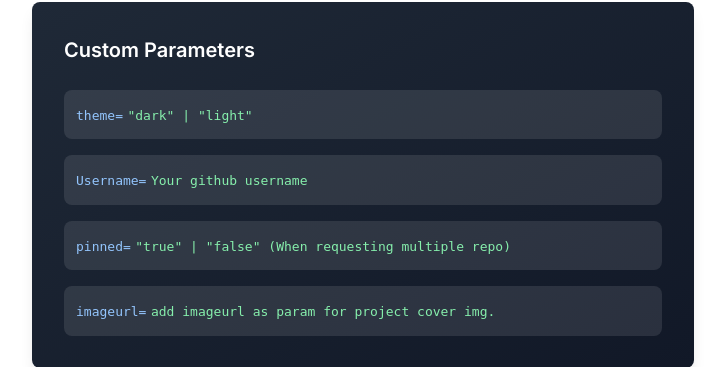
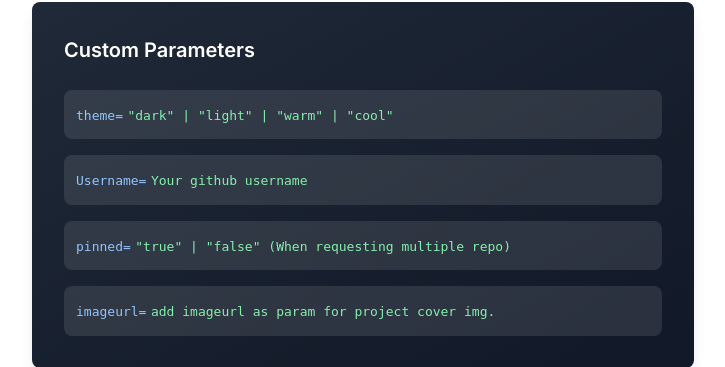
Before and after one commit to BulusHamnu/readme-project-svg-card, a Flask app: page / in a window 1280 px wide. Shown: the part 2232-2599 px from the top of the page, without its empty margins (32-757 px from the left). Run offline with Flask 3, Linux system fonts and the light colour scheme; parts of the project's set-up code (start-up, migrations or seed data) failed here and were passed over.

Commit message:
add more custom theme for svg cards and modify homepage to apply new theme

```diff
--- a/functions.py
+++ b/functions.py
@@ -29,6 +29,16 @@ themes_colors = {
         "header" : "#008080",
         "text" : "#ffffff"
     },
+    "warm": {
+        "background": "#f4e1d2",
+        "header": "#d2691e",
+        "text": "#5a3e2b"
+    },
+    "cool": {
+        "background": "#d7f0f7",
+        "header": "#239dad",
+        "text": "#082f49"
+    }
 }
 #github color code for lang
 colors_code = {
--- a/templates/index.html
+++ b/templates/index.html
@@ -137,7 +137,7 @@
           <div class="parameters-list">
             <div class="parameter">
               <span class="param-name">theme=</span>
-              <span class="param-value">"dark" | "light" </span>
+              <span class="param-value">"dark" | "light" | "warm" | "cool"</span>
             </div>
             <div class="parameter">
               <span class="param-name">Username=</span>
@@ -191,11 +191,11 @@
 
         <div class="example-card">
           <div class="example-preview">
-            <img src="/api/BulusHamnu/repos/yodemy-music?theme=dark" alt="yodemy-music">
+            <img src="/api/BulusHamnu/repos/yodemy-music?theme=warm" alt="yodemy-music">
           </div>
           <div class="example-code">
             <div class="code-block small">
-              <pre><code>![Compact Style](https://svg-projects-card.com/api/BulusHamnu/repos/yodemy-music?theme=dark)</code></pre>
+              <pre><code>![Compact Style](https://svg-projects-card.com/api/BulusHamnu/repos/yodemy-music?theme=warm)</code></pre>
             </div>
           </div>
         </div>
```
